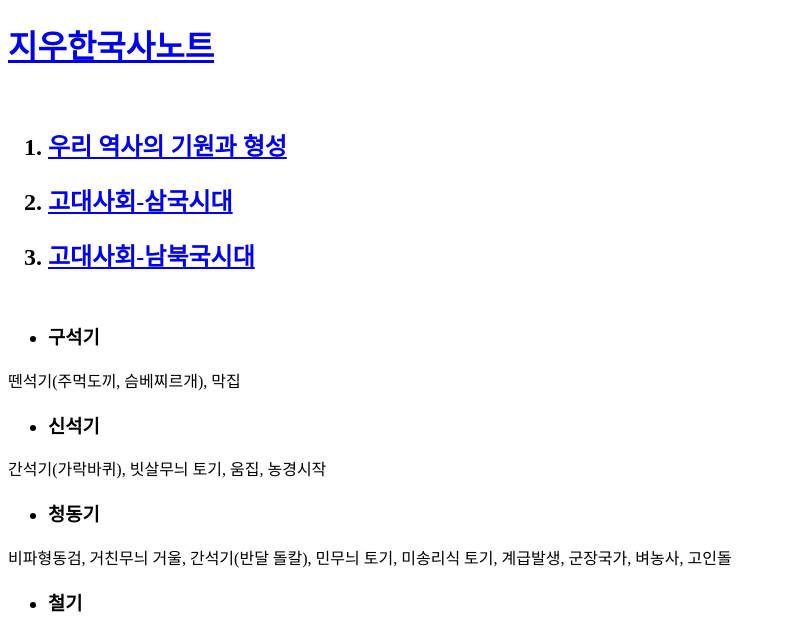
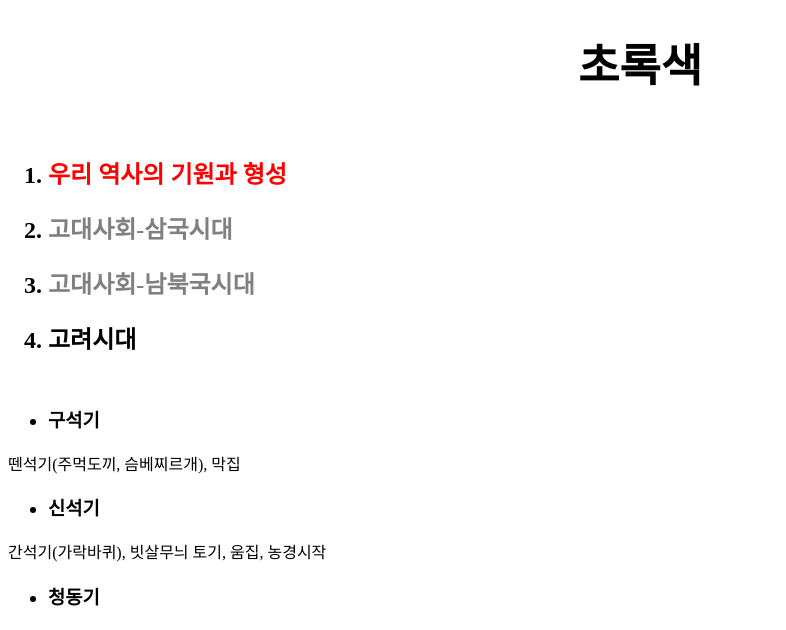
Before and after one commit to qowldn123/JiWoo_note, a plain HTML site: page 1.html in a window 1280 px wide. Shown: the top 630 px of the page, without its empty margins (0-786 px from the left). Drawn offline with Linux system fonts and the light colour scheme.

Commit message:
Add files via upload

```diff
--- a/1.html
+++ b/1.html
@@ -5,11 +5,18 @@
 <meta charset="utf-8">
 </head>
 <body>
-  <h1><a href="index.html">지우한국사노트</a></h1>
+  <style>
+  #active{color:red;}
+  .saw{color: grey;}
+  a {color:black; text-decoration: none;}
+  h1{font-size: 45px; text-align: center;}
+  </style>
+  <h1><a href="index.html">초록색</a></h1>
 <ol style="margin-top:60px;">
-<h2><li><a href="1.html">우리 역사의 기원과 형성</a></li></h2>
-<h2><li><a href="2.html">고대사회-삼국시대</a></li></h2>
-<h2><li><a href="3.html">고대사회-남북국시대</a></li></h2>
+<h2><li><a href="1.html"id="active">우리 역사의 기원과 형성</a></li></h2>
+<h2><li><a href="2.html"class="saw">고대사회-삼국시대</a></li></h2>
+<h2><li><a href="3.html"class="saw">고대사회-남북국시대</a></li></h2>
+<h2><li><a href="4.html">고려시대</a></li></h2>
 </ol>
 <h3><ul style="margin-top:50px;"><li>구석기</li></ul></h3>
 뗀석기(주먹도끼, 슴베찌르개), 막집
```
